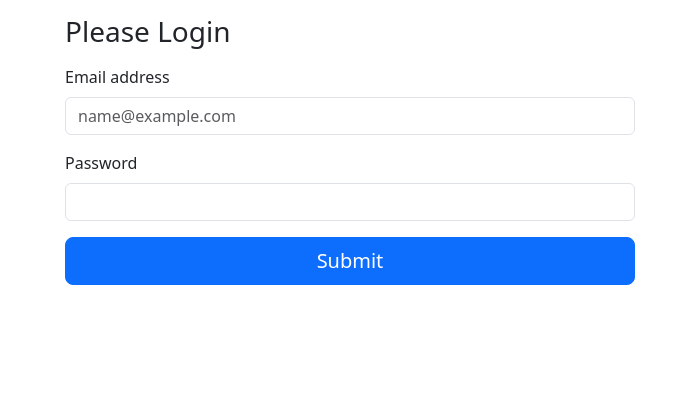
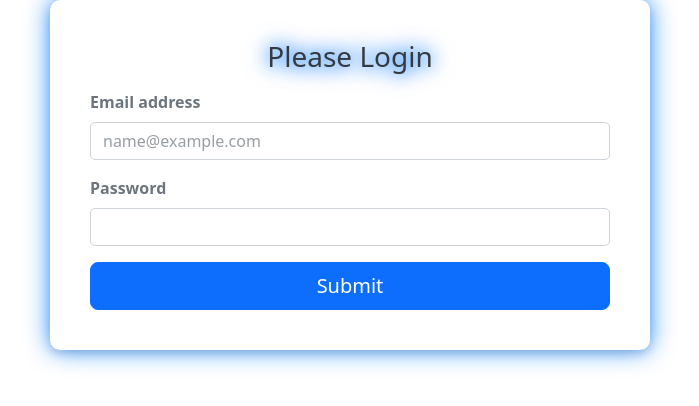
Before and after one commit to Rishikesan18/rishi-chat-react, a React (Create React App) app: page /login in a window 1280 px wide. Shown: the top 406 px of the page, without its empty margins (290-989 px from the left). Built offline with nearby package versions, Linux system fonts and the light colour scheme; no server answers.

Commit message:
css change

```diff
--- a/src/index.css
+++ b/src/index.css
@@ -1,20 +1,293 @@
-#head
-{
-  height: 50px;
-}
-
-#conversation
-{
-  overflow: scroll;
-  height: calc(100vh - 120px);
-}
-
-#reply
-{
-  height: 70px;
+/* Body and Form Styles */
+body {
+  justify-content: center;
+  align-items: center;
+  height: 100vh;
+  background-color: #f8f9fa;
+  margin: 0;
 }
 
 .form-signin {
-  max-width: 600px;
-  padding: 15px;
+  width: 100%;
+  max-width: 600px; /* Increased the width of the form */
+  padding: 40px; /* Increased padding for a bigger form */
+  background: white;
+  border-radius: 10px;
+  box-shadow: 0 4px 8px rgba(0, 0, 0, 0.1);
+  animation: form-glow 1.5s infinite;
 }
+
+@keyframes form-glow {
+  0%, 100% {
+      box-shadow: 0 4px 8px rgba(0, 0, 0, 0.1), 0 0 20px rgba(0, 123, 255, 0.7);
+  }
+  50% {
+      box-shadow: 0 4px 8px rgba(0, 0, 0, 0.1), 0 0 30px rgba(0, 123, 255, 1);
+  }
+}
+
+h1.h3 {
+  text-align: center;
+  margin-bottom: 30px; /* Adjusted margin for better spacing */
+  color: #343a40;
+  font-size: 28px; /* Increased font size */
+  position: relative;
+  animation: text-glow 1.5s infinite;
+}
+
+@keyframes text-glow {
+  0%, 100% {
+      text-shadow: 0 0 10px rgba(0, 123, 255, 0.7), 0 0 20px rgba(0, 123, 255, 1);
+  }
+  50% {
+      text-shadow: 0 0 20px rgba(0, 123, 255, 1), 0 0 30px rgba(0, 123, 255, 1.2);
+  }
+}
+
+.mb-3 {
+  margin-bottom: 20px !important; /* Adjusted margin for better spacing */
+}
+
+.form-label {
+  color: #6c757d;
+  font-weight: bold;
+}
+
+.form-control {
+  padding: 15px; /* Increased padding */
+  border-radius: 5px;
+  border: 1px solid #ced4da;
+  transition: box-shadow 0.3s ease-in-out;
+}
+
+.form-control:focus {
+  border-color: #007bff;
+  box-shadow: 0 0 20px rgba(0, 123, 255, 0.7);
+}
+
+.btn-primary {
+  background-color: #007bff;
+  border: none;
+  padding: 15px; /* Increased padding */
+  font-size: 18px; /* Increased font size */
+  transition: background-color 0.3s ease-in-out, box-shadow 0.3s ease-in-out;
+}
+
+.btn-primary:hover {
+  background-color: #0056b3;
+  box-shadow: 0 0 20px rgba(0, 123, 255, 0.7);
+}
+
+.btn-primary:focus {
+  background-color: #004085;
+  box-shadow: 0 0 30px rgba(0, 123, 255, 1);
+}
+
+@media (max-width: 768px) {
+  .form-signin {
+      max-width: 90%;
+  }
+}
+
+/* Chat Application Styles */
+#head {
+  height: 50px;
+  background-color: #007bff;
+  color: white;
+  padding: 10px;
+  display: flex;
+  align-items: center;
+  border-radius: 10px 10px 0 0;
+  box-shadow: 0 4px 8px rgba(0, 0, 0, 0.1);
+}
+
+#conversation {
+  overflow: scroll;
+  height: calc(100vh - 120px);
+  background-color: #ffffff;
+  padding: 20px;
+  border: 1px solid #ced4da;
+  border-radius: 0 0 10px 10px;
+  box-shadow: 0 4px 8px rgba(0, 0, 0, 0.1);
+  padding: 10px; /* Added padding for chat messages */
+}
+
+#reply {
+  height: 70px;
+  background-color: #f8f9fa;
+  padding: 10px;
+  border-top: 1px solid #ced4da;
+  display: flex;
+  align-items: center;
+  border-radius: 0 0 10px 10px;
+  box-shadow: 0 -4px 8px rgba(0, 0, 0, 0.1);
+}
+
+.alert {
+  padding: 10px;
+  margin-bottom: 10px;
+  border-radius: 5px;
+  box-shadow: 0 4px 8px rgba(0, 0, 0, 0.1);
+}
+
+.alert-primary {
+  background-color: #cce5ff;
+  border-color: #b8daff;
+  color: #004085;
+}
+
+.alert-success {
+  background-color: #d4edda;
+  border-color: #c3e6cb;
+  color: #155724;
+}
+
+.alert-link {
+  color: #007bff;
+  cursor: pointer;
+  transition: color 0.3s ease-in-out;
+}
+
+.alert-link:hover {
+  color: #0056b3;
+  text-decoration: underline;
+}
+
+input.form-control {
+  border-radius: 5px;
+  border: 1px solid #ced4da;
+  transition: box-shadow 0.3s ease-in-out;
+}
+
+input.form-control:focus {
+  border-color: #007bff;
+  box-shadow: 0 0 10px rgba(0, 123, 255, 0.5);
+}
+
+input.form-control::placeholder {
+  color: #6c757d;
+  opacity: 0.7;
+}
+
+/* Layout Component Styles */
+.row {
+  margin: 0;
+}
+
+.col-3, .col-9 {
+  padding: 0;
+}
+
+.vh-100 {
+  height: 100vh;
+}
+
+.bg-white {
+  background-color: #ffffff !important;
+}
+
+.border-bottom {
+  border-bottom: 1px solid #dee2e6 !important;
+}
+
+.flex-column {
+  display: flex;
+  flex-direction: column;
+}
+
+.align-items-stretch {
+  align-items: stretch !important;
+}
+
+.flex-shrink-0 {
+  flex-shrink: 0 !important;
+}
+
+.link-dark {
+  color: #343a40 !important;
+}
+
+.text-decoration-none {
+  text-decoration: none !important;
+}
+
+.list-group-item {
+  border: none;
+}
+
+.list-group-item-action {
+  transition: background-color 0.2s, box-shadow 0.2s;
+}
+
+.list-group-item-action:hover, .list-group-item-action:focus {
+  background-color: #f8f9fa;
+  box-shadow: 0 4px 8px rgba(0, 0, 0, 0.1);
+}
+
+.list-group-item-action.active {
+  background-color: #007bff;
+  border-color: #007bff;
+  color: #fff;
+}
+
+.p-3 {
+  padding: 1rem !important;
+}
+
+.my-2 {
+  margin: 0.5rem 0 !important;
+}
+
+.py-3 {
+  padding: 1rem 0 !important;
+}
+
+.lh-sm {
+  line-height: 1.25 !important;
+}
+
+.scrollarea {
+  height: calc(100vh - 60px);
+  overflow-y: auto;
+}
+
+.border {
+  border: 1px solid #dee2e6 !important;
+}
+
+.btn {
+  display: inline-block;
+  font-weight: 400;
+  text-align: center;
+  white-space: nowrap;
+  vertical-align: middle;
+  user-select: none;
+  border: 1px solid transparent;
+  padding: 0.375rem 0.75rem;
+  font-size: 1rem;
+  line-height: 1.5;
+  border-radius: 0.25rem;
+  transition: color 0.15s ease-in-out, background-color 0.15s ease-in-out, border-color 0.15s ease-in-out, box-shadow 0.15s ease-in-out;
+}
+
+.btn-primary {
+  color: #fff;
+  background-color: #007bff;
+  border-color: #007bff;
+}
+
+.btn-primary:hover {
+  color: #fff;
+  background-color: #0069d9;
+  border-color: #0062cc;
+}
+
+.btn-primary:focus, .btn-primary.focus {
+  box-shadow: 0 0 0 0.2rem rgba(0, 123, 255, 0.5);
+}
+
+@media (max-width: 768px) {
+  .form-signin {
+      max-width: 90%;
+  }
+}
```
